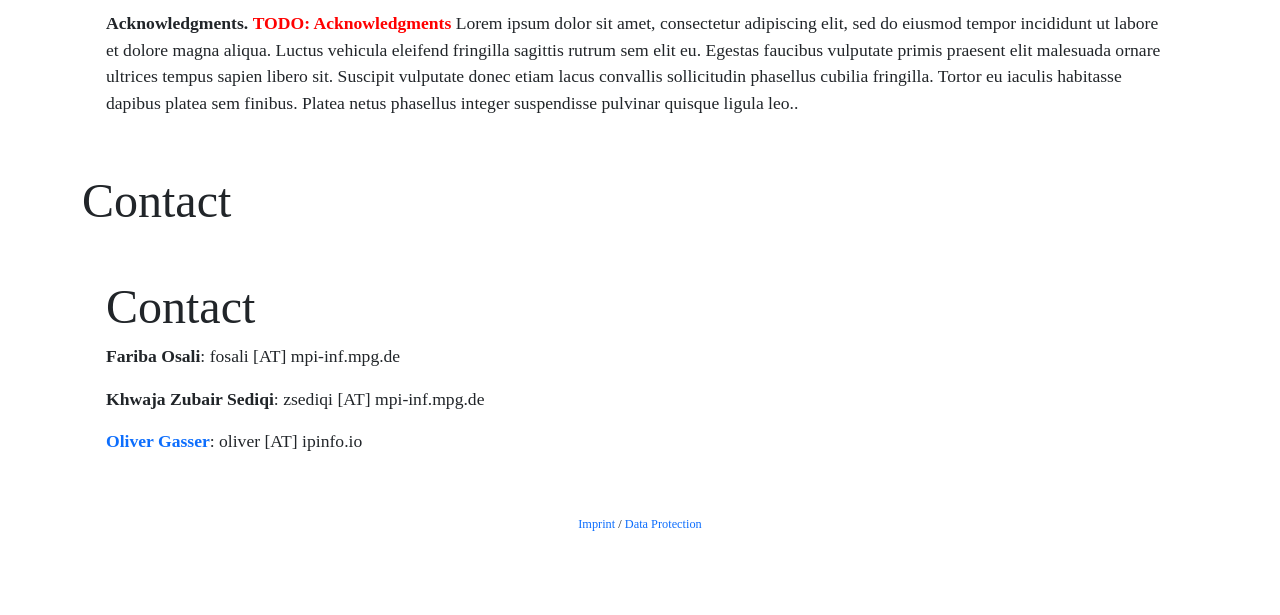
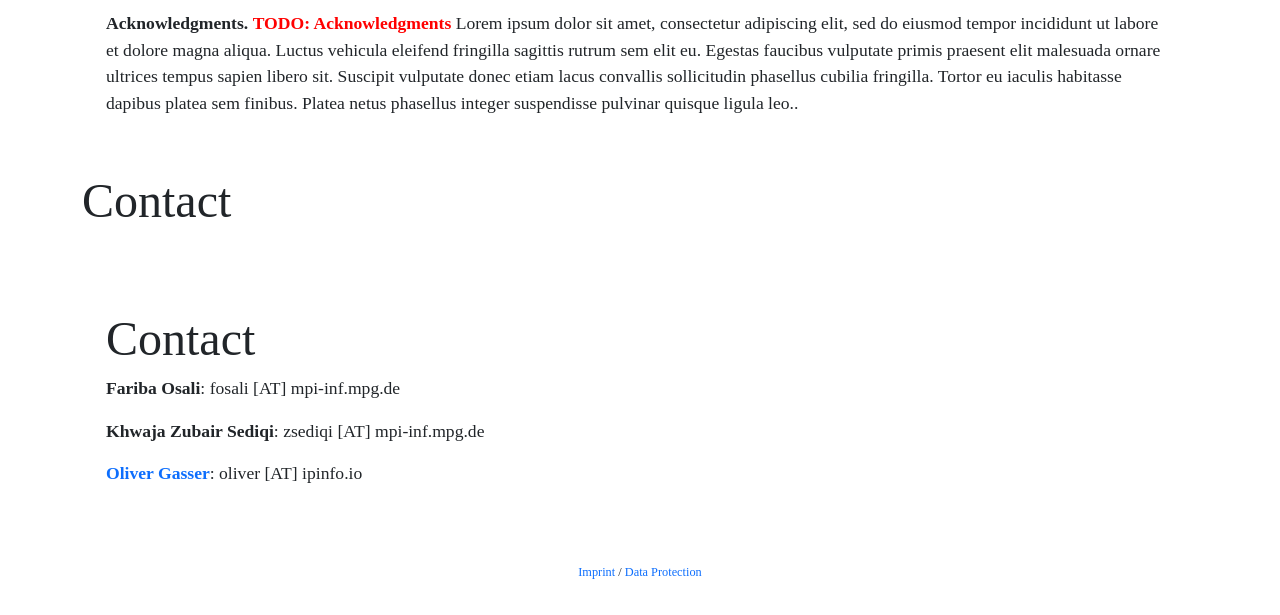
Before and after one commit to sibling-prefixes/sibling-prefixes.github.io, a plain HTML site: page index.html in a window 1280 px wide. Shown: the part 2493-3108 px from the top of the page. Before the commit the page ends 3080 px from the top, so only its background shows below. Drawn offline with nearby package versions, Linux system fonts and the light colour scheme; no server answers; a web font is replaced by a local one.

Commit message:
Update index.html: contact

```diff
--- a/index.html
+++ b/index.html
@@ -142,15 +142,12 @@
 
             <article class="px-4 py-2 row">
                 <!-- TODO: Email -->
-                <section id="contact">
                   <h2>Contact</h2>
-                  <address>
-                    <p><strong>Fariba Osali</strong>: <span>fosali [AT] mpi-inf.mpg.de</span></p>
-                    <p><strong>Khwaja Zubair Sediqi</strong>: <span>zsediqi [AT] mpi-inf.mpg.de</span></p>
-                    <p><a href="https://olivergasser.net/"><strong>Oliver Gasser</strong></a>: <span>oliver [AT] ipinfo.io</span></p>
-                  </address>
-                </section>
-
+                    <address>
+                      <p><strong>Fariba Osali</strong>: <span>fosali [AT] mpi-inf.mpg.de</span></p>
+                      <p><strong>Khwaja Zubair Sediqi</strong>: <span>zsediqi [AT] mpi-inf.mpg.de</span></p>
+                      <p><a href="https://olivergasser.net/"><strong>Oliver Gasser</strong></a>: <span>oliver [AT] ipinfo.io</span></p>
+                    </address
             </article>
 
         </div>
```
